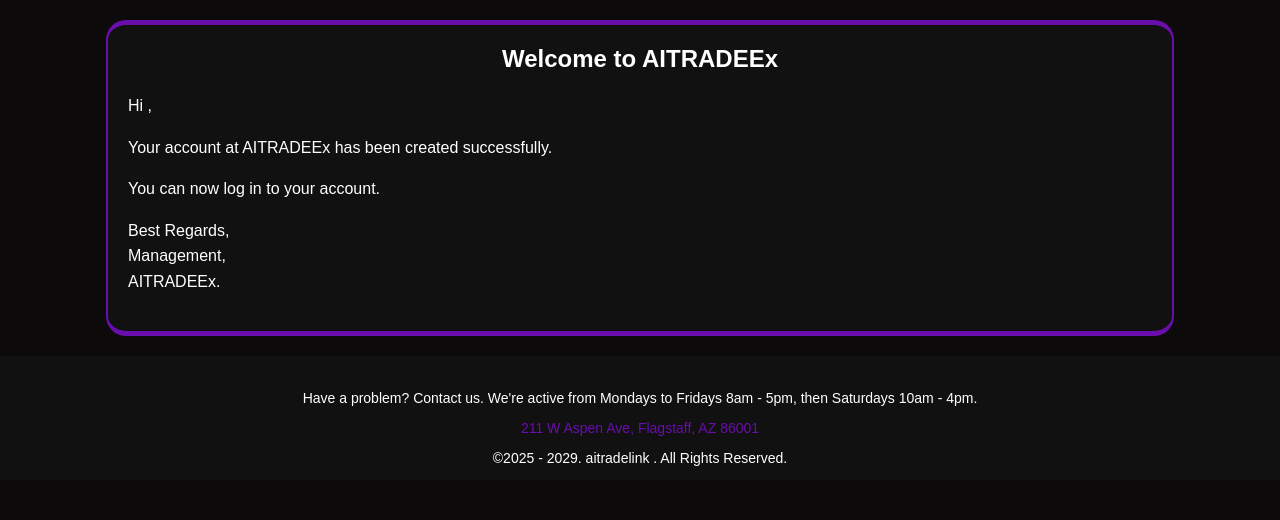
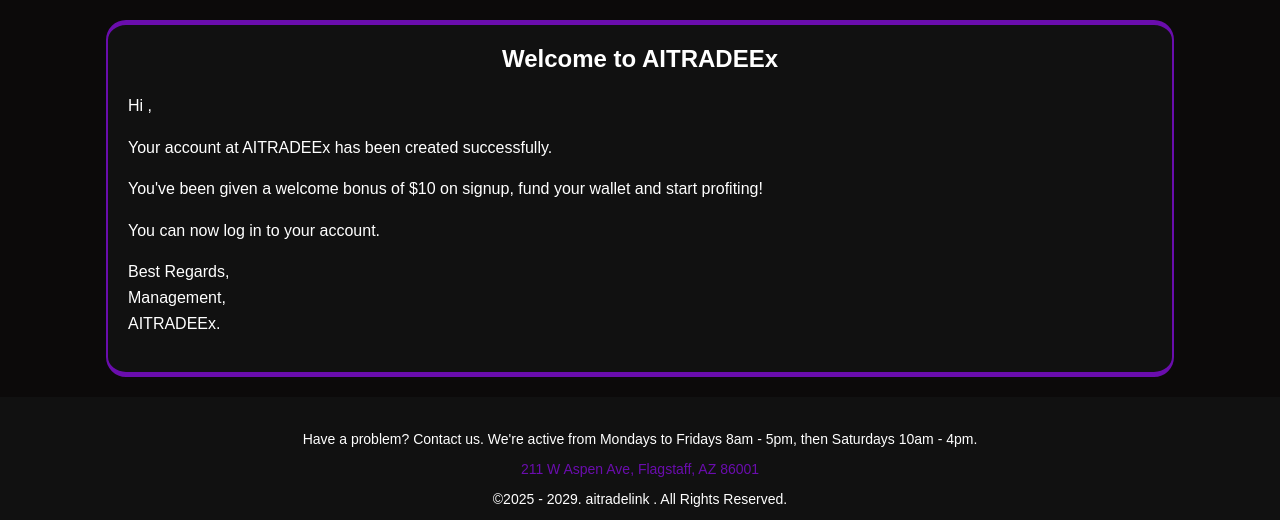
Before and after one commit to DANIEL-EKWERE/aitradelink, a Django app: template templates/welcome-mail.html in a window 1280 px wide. Shown: the top 520 px of the page. Run offline with Django 5.2, Linux system fonts and the light colour scheme; the template is opened without the code that fills it, so the values that code supplies are empty.

Commit message:
swap screen fixed1

```diff
--- a/templates/welcome-mail.html
+++ b/templates/welcome-mail.html
@@ -65,6 +65,7 @@
         <div class="email-body">
             <p>Hi {{ name }},</p>
             <p>Your account at AITRADEEx has been created successfully.</p>
+            <p>You've been given a welcome bonus of $10 on signup, fund your wallet and start profiting!</p>
             <p>You can now log in to your account.</p>
             <p>Best Regards,<br>Management,<br>AITRADEEx.</p>
         </div>
```
